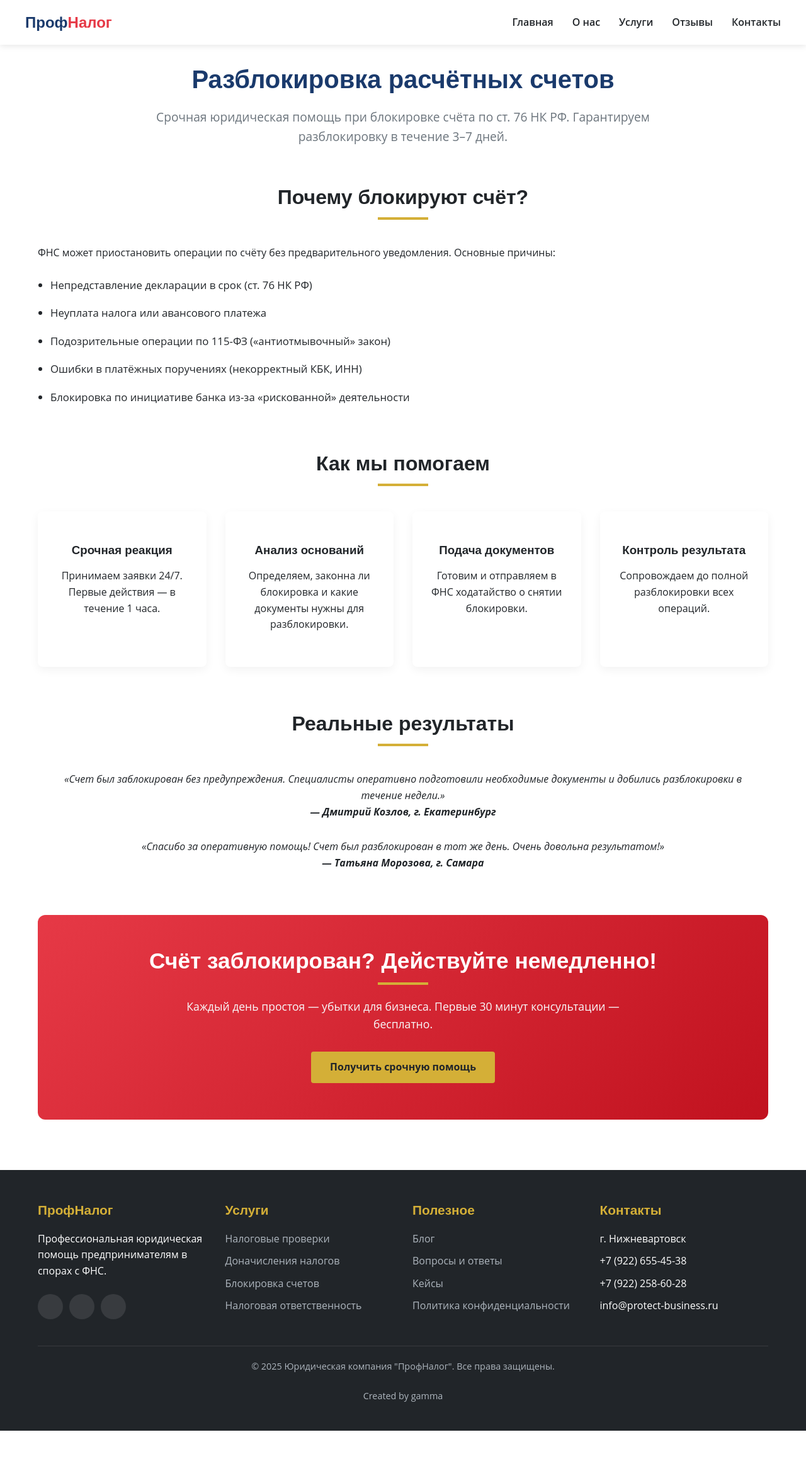
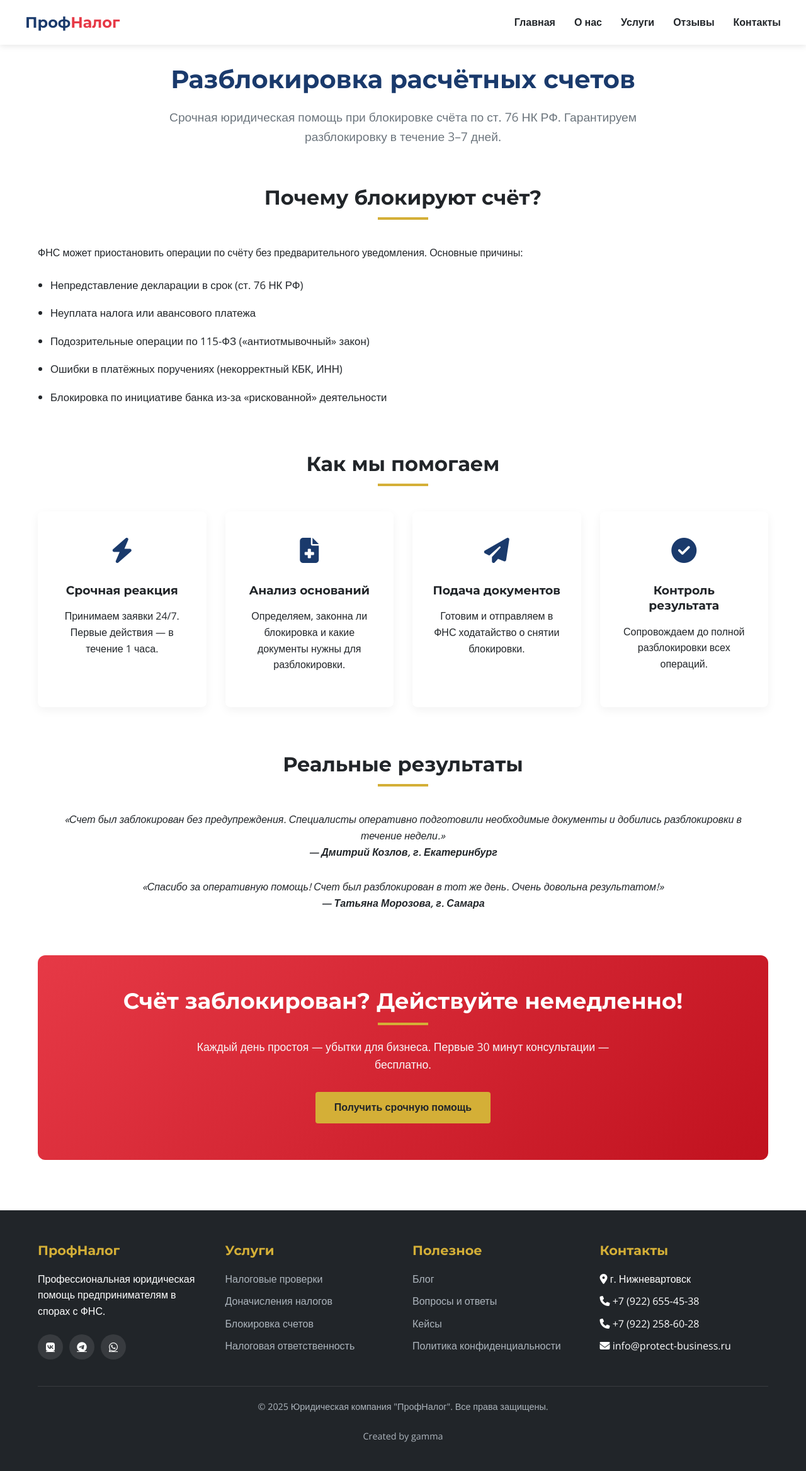
Before and after one commit to unlucky666god/ProfNalog, a Flask app: page /blokirovka-schetov in a window 1280 px wide. Shown: the whole page at 63% size. Before the commit the page ends 2272 px from the top, so only its background shows below. Run offline with Flask 3, Linux system fonts and the light colour scheme; some libraries are stand-ins or nearby versions.

Commit message:
Update base.html

```diff
--- a/templates/base.html
+++ b/templates/base.html
@@ -46,6 +46,10 @@
     <link rel="canonical" href="http://xn--80agxgedci1b.xn--p1acf/">
 
     <!-- Стили и шрифты -->
+    <link rel="stylesheet" href="https://cdnjs.cloudflare.com/ajax/libs/font-awesome/6.4.0/css/all.min.css">
+    <link
+        href="https://fonts.googleapis.com/css2?family=Montserrat:wght@400;500;600;700&family=Open+Sans:wght@400;600&display=swap"
+        rel="stylesheet">
     <link rel="stylesheet" href="/static/css/styles.css">
     {% block headPlace %}{% endblock %}
 
```
